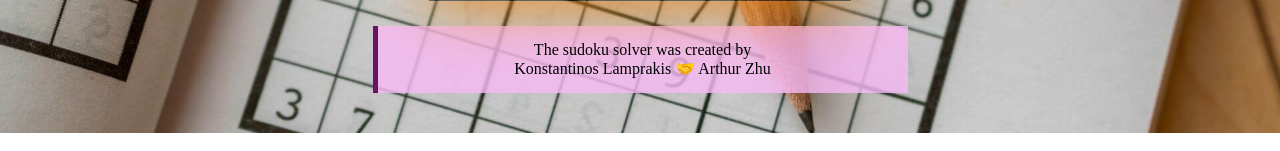
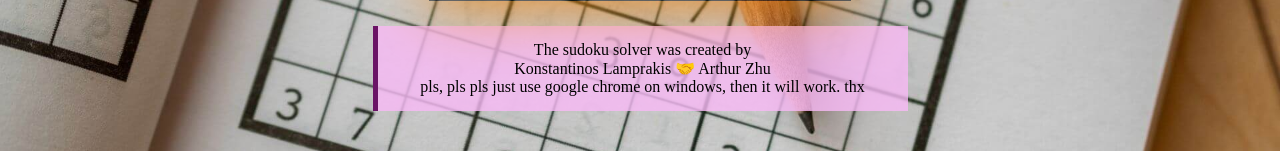
Before and after one commit to KonstantinosLamprakis/solvdoku, a PHP site: page /index.php?x= in a window 1280 px wide. Shown: the part 1402-1553 px from the top of the page. Run offline with PHP 8.4, Linux system fonts and the light colour scheme.

Commit message:
Inform users which setup to use

```diff
--- a/index.php
+++ b/index.php
@@ -444,7 +444,8 @@
             </div>
         </div>
         <footer>
-            The sudoku solver was created by<br />Konstantinos Lamprakis &#129309; Arthur Zhu
+            The sudoku solver was created by<br />Konstantinos Lamprakis &#129309; Arthur Zhu<br>
+            pls, pls pls just use google chrome on windows, then it will work. thx
         </footer>
     </div>
 </body>
```
